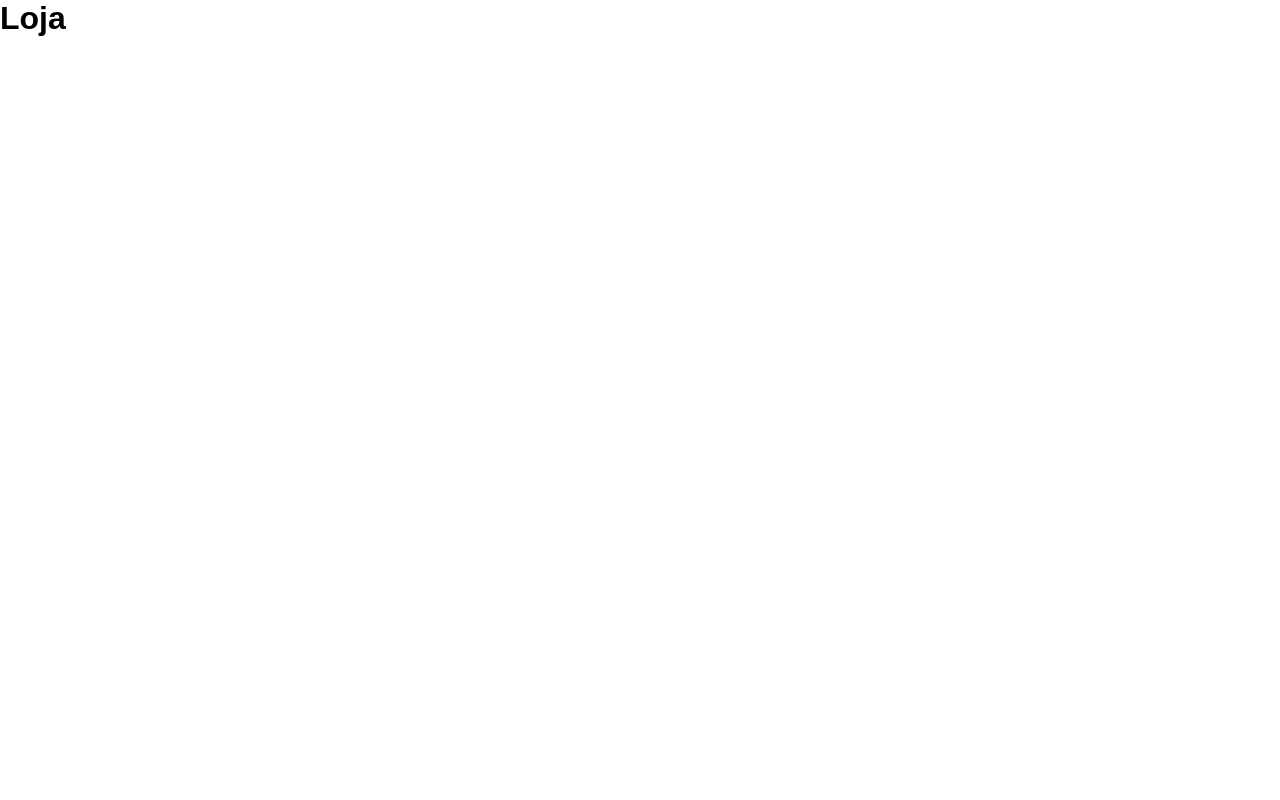
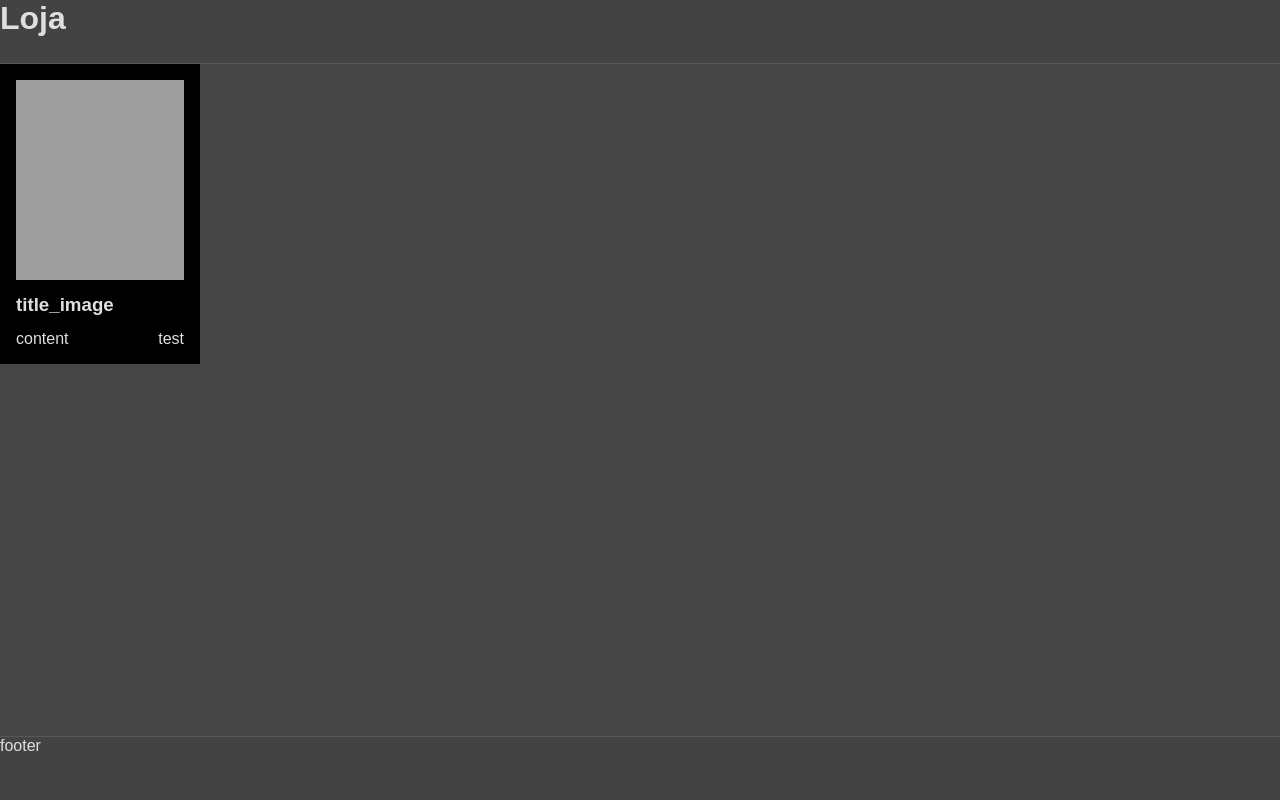
Before and after one commit to helderamora/HTML-CSS-JS-Store, a website: page index.html in a window 1280 px wide. Drawn offline with Linux system fonts and the light colour scheme; grey boxes are pictures that could not be loaded.

Commit message:
criacao do componente card

```diff
--- a/index.html
+++ b/index.html
@@ -7,6 +7,24 @@
     <link rel="stylesheet" href="style.css">
 </head>
 <body>
-    <h1>Loja</h1>
+    <header>
+        <h1>Loja</h1>
+    </header>
+    <main>
+        <ul>
+            <li>
+                <div class="card">
+                    <img src="https://png.pngtree.com/png-vector/20210225/ourmid/pngtree-editable-green-loading-bar-screen-png-svg-cdr-png-image_2943703.jpg" alt="">
+                    <h3>title_image</h3>
+                    <div class="content_card">
+                        <p>content</p>
+                        <span>test</span>
+                    </div>
+                </div>
+            </li>
+        </ul>
+    </main>
+    <footer>footer</footer>
+
 </body>
 </html>
--- a/style.css
+++ b/style.css
@@ -3,4 +3,55 @@
     margin: 0;
     box-sizing: border-box;
     font-family: Arial, Helvetica, sans-serif;
+    list-style: none;
+    text-decoration: none;
 }
+
+body {
+    min-height: 100vh;
+    display: flex;
+    flex-direction: column;
+    background-color: #464646;
+    color: #dfdfde;
+    overflow: hidden;
+}
+
+header {
+    width: 100%;
+    height: 4rem;
+    background-color: #434343;
+    border-bottom: 0.1rem solid #dfdfde20;
+}
+
+main {
+    width: 100%;
+    height: calc(100vh - 8rem);
+    overflow: auto;
+}
+
+.card {
+    width: 200px;
+    height: 300px;
+    padding: 1rem 1rem;
+    display: flex;
+    flex-direction: column;
+    justify-content: space-between;
+    background-color: black;
+}
+
+.card img {
+    width: 100%;
+    height: 200px;
+}
+
+.content_card {
+    display: flex;
+    justify-content: space-between;
+}
+
+footer {
+    width: 100%;
+    height: 4rem;
+    background-color: #434343;
+    border-top: 0.1rem solid #dfdfde20;
+}
```
